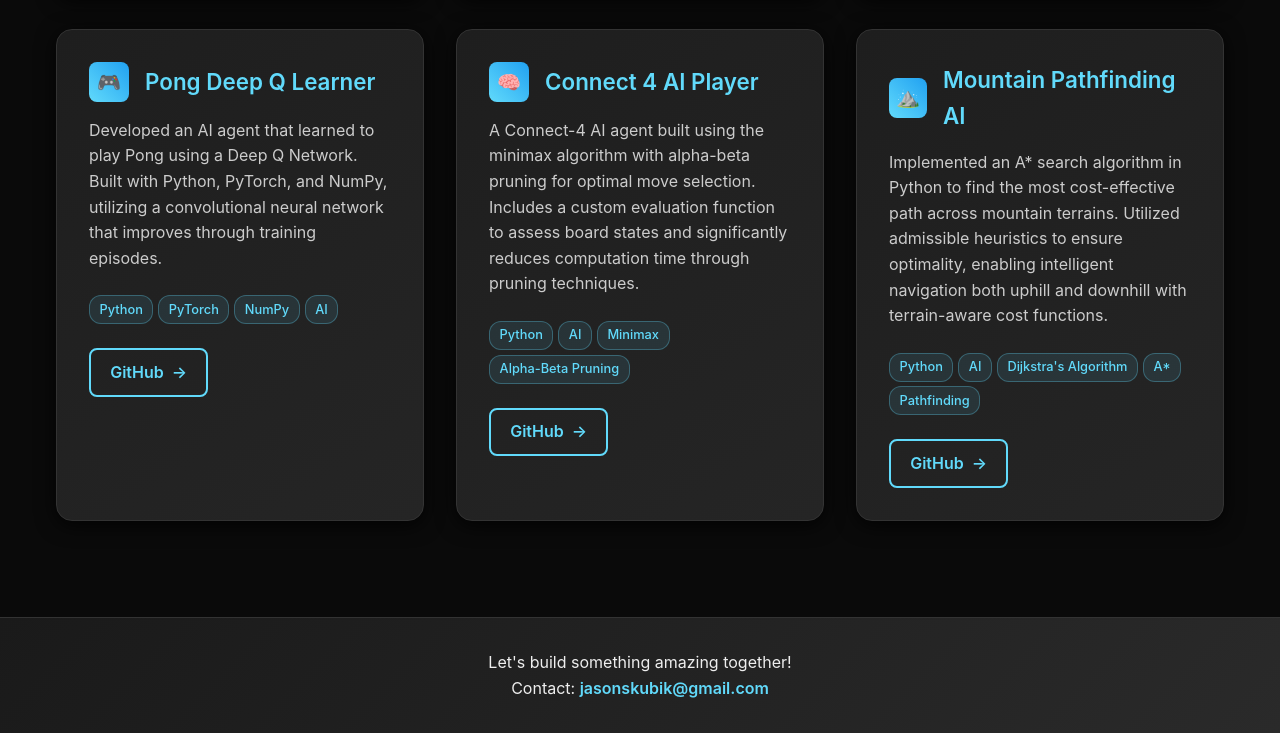
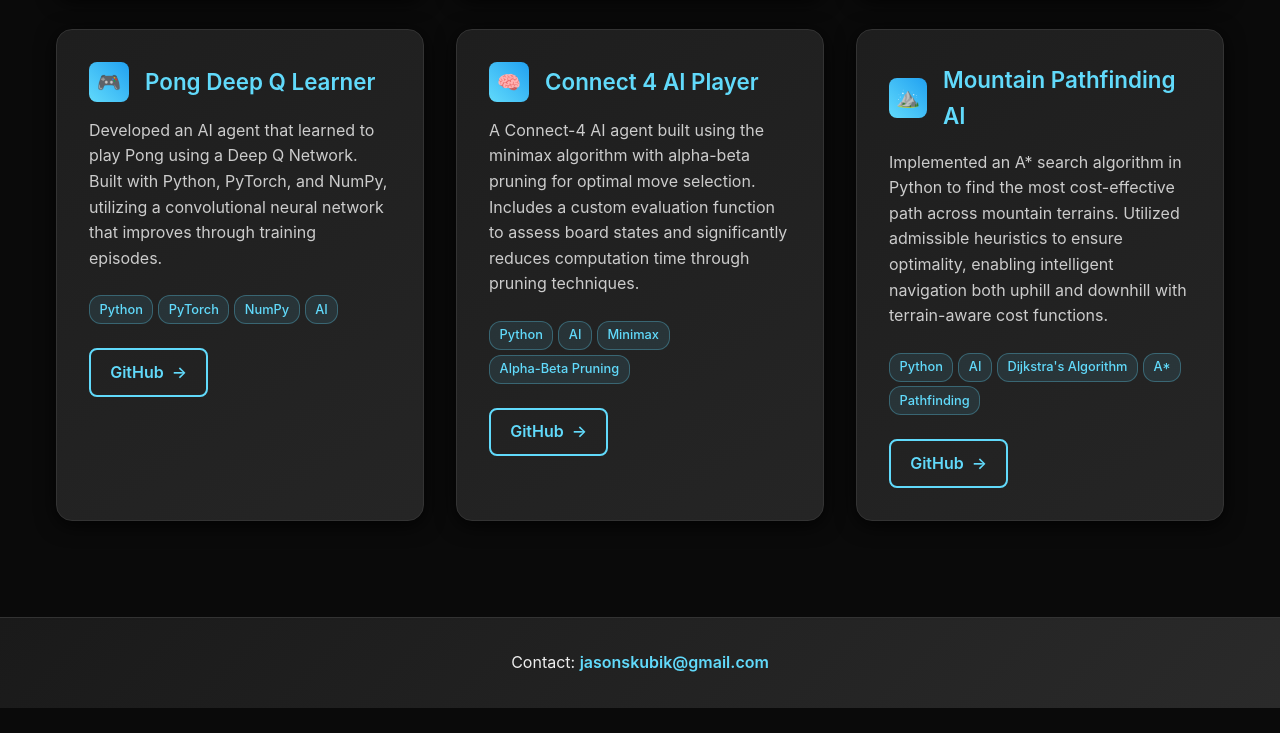
Before and after one commit to jasonk189/Portfolio-Website, a plain HTML site: page index.html in a window 1280 px wide. Shown: the part 1229-1962 px from the top of the page. After the commit the page ends 1937 px from the top, so only its background shows below. Drawn offline with Linux system fonts and the light colour scheme.

Commit message:
Improved Text

```diff
--- a/index.html
+++ b/index.html
@@ -48,7 +48,6 @@
 
   <footer>
     <div class="container">
-      <p>Let's build something amazing together!</p>
       <p>Contact: <a href="mailto:jasonskubik@gmail.com">jasonskubik@gmail.com</a></p>
     </div>
   </footer>
```
